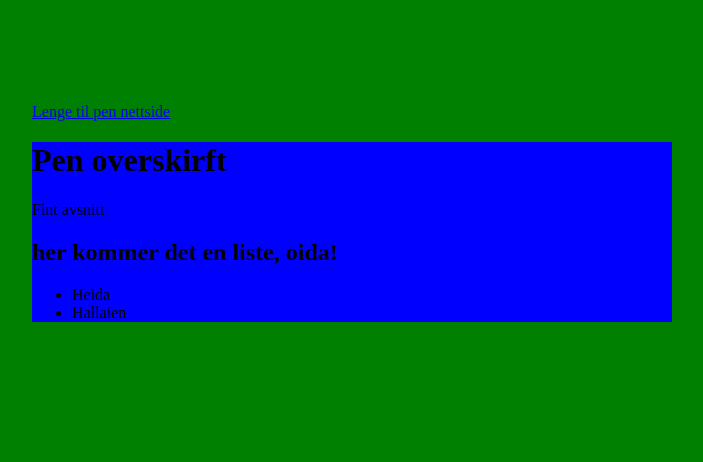
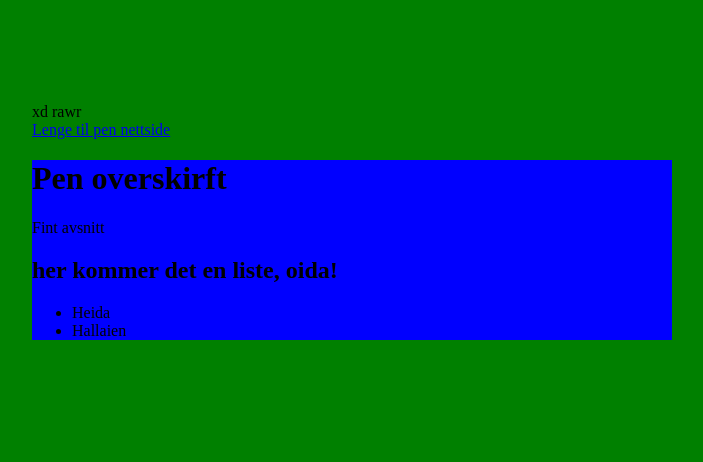
Before and after one commit to ComradeKoala/git-demo, a plain HTML site: page index.html in a window 1280 px wide. Shown: the whole page, without its empty margins (288-991 px from the left). Drawn offline with Linux system fonts and the light colour scheme.

Commit message:
forandret linje 7 i index.html

```diff
--- a/index.html
+++ b/index.html
@@ -4,7 +4,7 @@
 <head>
 	<title>Pen side</title>
 	<meta charset="UTF-8">
-
+	xd rawr
 	<!-- CSS -->
 	<style>
 
```
